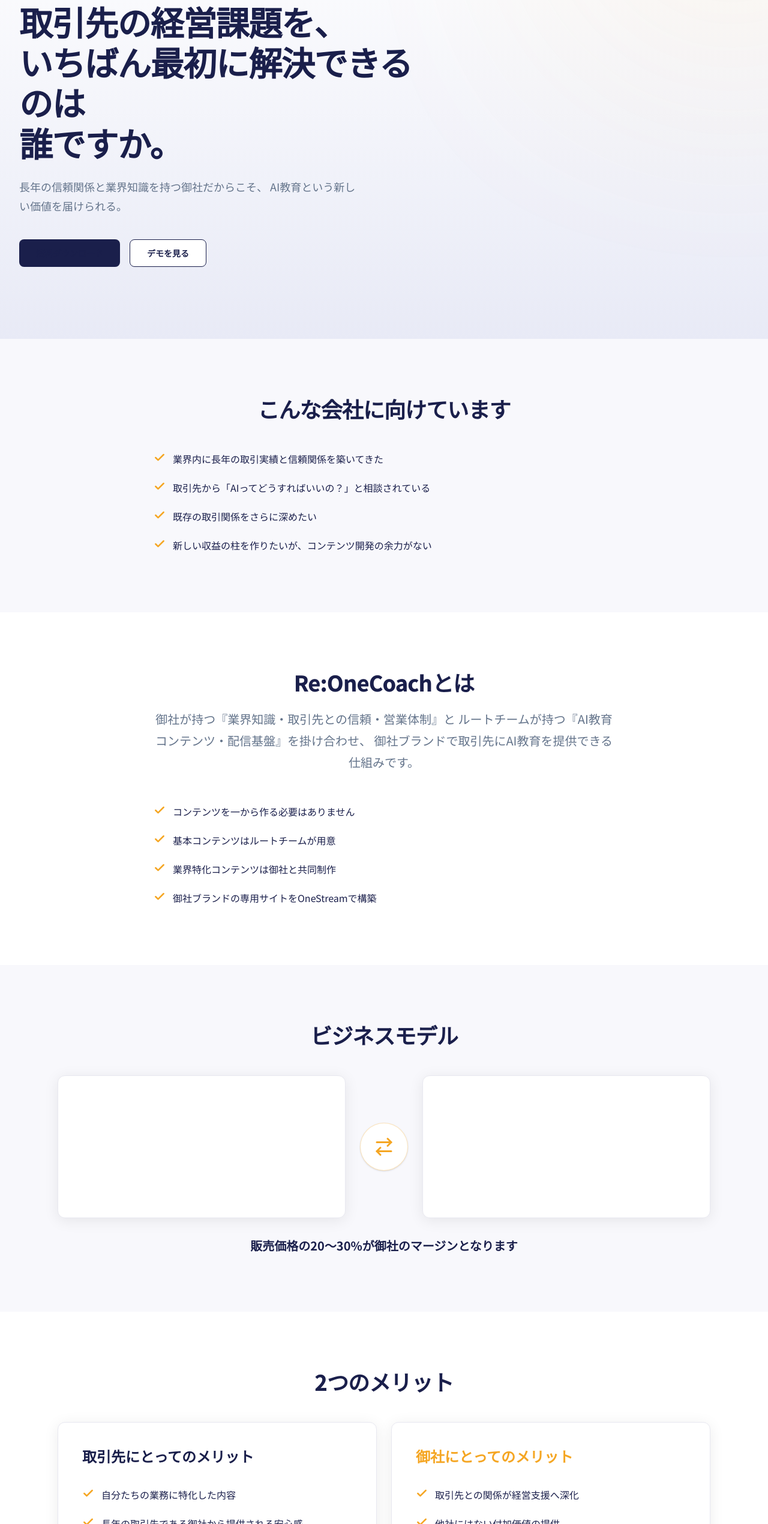
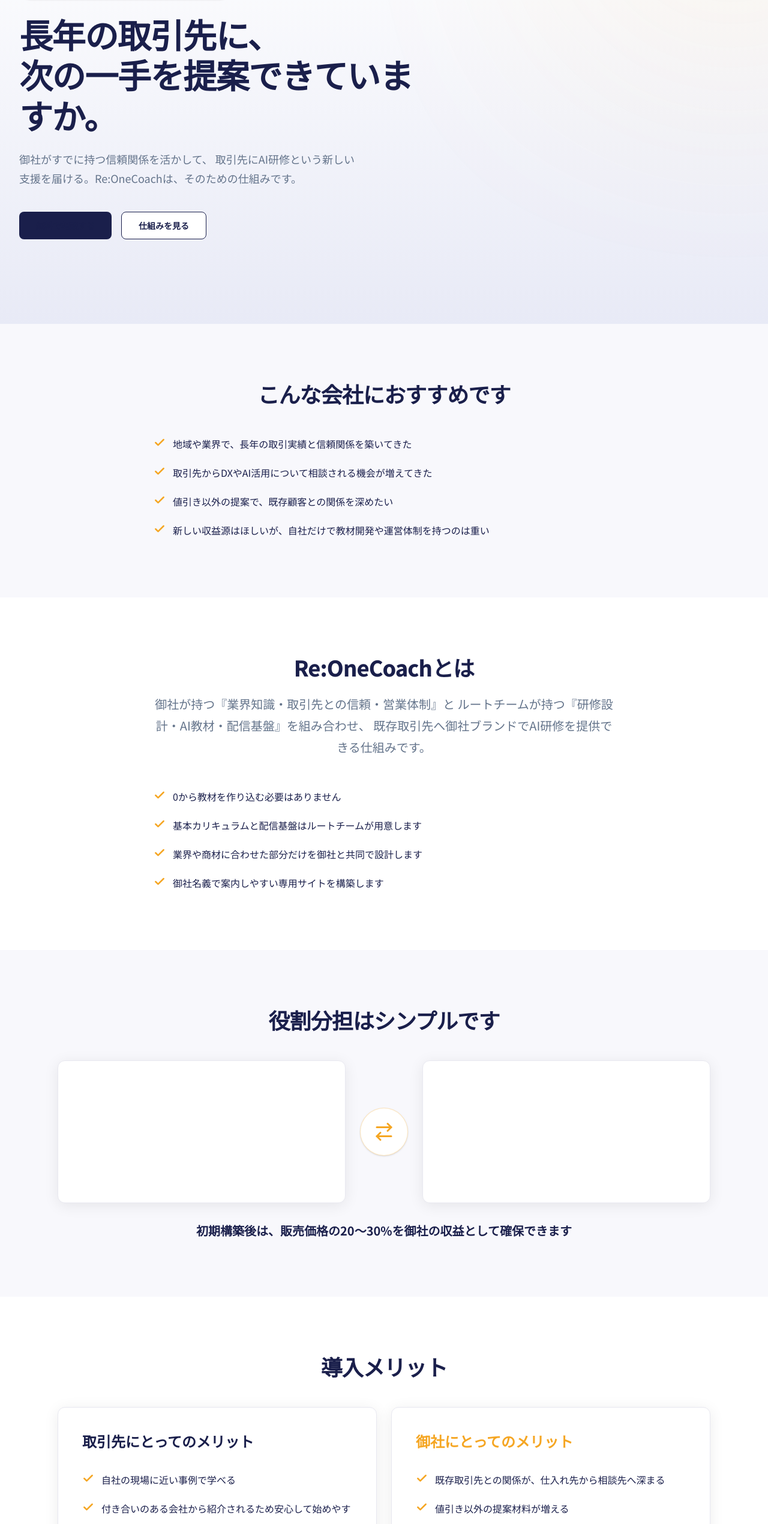
Before and after one commit to rootteamgit/ReOneCoach, a Next.js app: page / in a window 1280 px wide. Shown: the part 259-2800 px from the top of the page at 60% size. Built offline with nearby package versions, Linux system fonts and the light colour scheme.

Commit message:
fix: refine Re:OneCoach landing page copy

```diff
--- a/app/layout.tsx
+++ b/app/layout.tsx
@@ -18,7 +18,7 @@
 export const metadata: Metadata = {
   title: "Re:OneCoach | 株式会社ルートチーム",
   description:
-    "取引先との信頼関係を、AI教育という新しい価値に変えるパートナーシップサービス Re:OneCoach の紹介ページです。",
+    "既存取引先へのAI研修提供を、御社ブランドで始められるパートナーサービス Re:OneCoach の紹介ページです。",
 };
 
 export default function RootLayout({
--- a/app/page.tsx
+++ b/app/page.tsx
@@ -12,48 +12,48 @@
 
 const navLinks = [
   { href: "#about", label: "Re:OneCoachとは" },
-  { href: "#business-model", label: "ビジネスモデル" },
+  { href: "#business-model", label: "仕組み" },
   { href: "#pricing", label: "料金" },
   { href: "#company", label: "提供会社" },
 ];
 
 const targetCompanies = [
-  "業界内に長年の取引実績と信頼関係を築いてきた",
-  "取引先から「AIってどうすればいいの？」と相談されている",
-  "既存の取引関係をさらに深めたい",
-  "新しい収益の柱を作りたいが、コンテンツ開発の余力がない",
+  "地域や業界で、長年の取引実績と信頼関係を築いてきた",
+  "取引先からDXやAI活用について相談される機会が増えてきた",
+  "値引き以外の提案で、既存顧客との関係を深めたい",
+  "新しい収益源はほしいが、自社だけで教材開発や運営体制を持つのは重い",
 ];
 
 const aboutPoints = [
-  "コンテンツを一から作る必要はありません",
-  "基本コンテンツはルートチームが用意",
-  "業界特化コンテンツは御社と共同制作",
-  "御社ブランドの専用サイトをOneStreamで構築",
+  "0から教材を作り込む必要はありません",
+  "基本カリキュラムと配信基盤はルートチームが用意します",
+  "業界や商材に合わせた部分だけを御社と共同で設計します",
+  "御社名義で案内しやすい専用サイトを構築します",
 ];
 
 const partnerBenefits = [
-  "自分たちの業務に特化した内容",
-  "長年の取引先である御社から提供される安心感",
-  "人材開発支援助成金で実質負担を最大75%削減",
-  "動画視聴から実践支援まで段階的に学べる",
+  "自社の現場に近い事例で学べる",
+  "付き合いのある会社から紹介されるため安心して始めやすい",
+  "助成金活用も含めて導入負担を抑えやすい",
+  "動画視聴だけで終わらず、実務への落とし込みまで支援を受けられる",
 ];
 
 const companyBenefits = [
-  "取引先との関係が経営支援へ深化",
-  "他社にはない付加価値の提供",
-  "月額課金によるストック型の新収益",
-  "本業との相乗効果",
+  "既存取引先との関係が、仕入れ先から相談先へ深まる",
+  "値引き以外の提案材料が増える",
+  "継続課金による新しい収益源を持てる",
+  "本業の営業や提案活動とも自然につながる",
 ];
 
 const flowSteps = [
   "ヒアリング",
-  "御社への導入",
-  "業界特化コンテンツ共同制作",
-  "取引先への展開",
-  "継続改善",
+  "御社向け設計",
+  "業界向け教材の共同制作",
+  "取引先への案内開始",
+  "運用改善",
 ];
 
-const stats = ["1,300社以上", "J-StarX選出", "マージン20〜30%"];
+const stats = ["1,300社以上", "導入設計から伴走", "マージン20〜30%"];
 
 const primaryButton =
   "inline-flex items-center justify-center rounded-lg bg-[var(--navy)] px-7 py-3 text-sm font-bold text-white transition hover:bg-[var(--navy-hover)]";
@@ -138,11 +138,11 @@
           </nav>
 
           <div className="hidden items-center gap-3 md:flex">
-            <a href="#" className={secondaryButton}>
-              資料ダウンロード
+            <a href="#business-model" className={secondaryButton}>
+              仕組みを見る
             </a>
-            <a href="#" className={primaryButton}>
-              デモを見る
+            <a href={contactHref} className={primaryButton}>
+              無料で相談する
             </a>
           </div>
 
@@ -171,11 +171,15 @@
                 </a>
               ))}
               <div className="flex flex-col gap-3 pt-2">
-                <a href="#" className={secondaryButton} onClick={() => setMenuOpen(false)}>
-                  資料ダウンロード
+                <a
+                  href="#business-model"
+                  className={secondaryButton}
+                  onClick={() => setMenuOpen(false)}
+                >
+                  仕組みを見る
                 </a>
-                <a href="#" className={primaryButton} onClick={() => setMenuOpen(false)}>
-                  デモを見る
+                <a href={contactHref} className={primaryButton} onClick={() => setMenuOpen(false)}>
+                  無料で相談する
                 </a>
               </div>
             </div>
@@ -192,21 +196,21 @@
           <div className="fade-section max-w-2xl">
             <div className="mb-6 inline-flex rounded-full border border-[rgba(245,166,35,0.28)] bg-white/80 px-4 py-2 text-sm font-semibold text-[var(--navy)] shadow-sm">
               <span className="text-[var(--gold)]">Re:</span>
-              <span>OneCoach パートナープログラム</span>
+              <span>OneCoach 既存顧客向けAI研修パートナー制度</span>
             </div>
             <h1 className="whitespace-pre-line text-[2.5rem] leading-[1.2] font-extrabold tracking-tight text-[var(--navy)] sm:text-[3.5rem]">
-              {"取引先の経営課題を、\nいちばん最初に解決できるのは\n誰ですか。"}
+              {"長年の取引先に、\n次の一手を提案できていますか。"}
             </h1>
             <p className="mt-6 max-w-xl text-lg leading-8 text-[var(--muted-foreground)]">
-              長年の信頼関係と業界知識を持つ御社だからこそ、
-              AI教育という新しい価値を届けられる。
+              御社がすでに持つ信頼関係を活かして、
+              取引先にAI研修という新しい支援を届ける。Re:OneCoachは、そのための仕組みです。
             </p>
             <div className="mt-10 flex flex-col gap-4 sm:flex-row">
-              <a href="#" className={primaryButton}>
-                資料ダウンロード
+              <a href={contactHref} className={primaryButton}>
+                無料で相談する
               </a>
-              <a href="#" className={secondaryButton}>
-                デモを見る
+              <a href="#business-model" className={secondaryButton}>
+                仕組みを見る
               </a>
             </div>
           </div>
@@ -217,7 +221,7 @@
         <div className="mx-auto max-w-4xl px-5 sm:px-6 lg:px-8">
           <div className="fade-section">
             <h2 className="text-center text-3xl font-extrabold tracking-tight text-[var(--navy)] sm:text-4xl">
-              こんな会社に向けています
+              こんな会社におすすめです
             </h2>
             <div className="mx-auto mt-12 max-w-3xl">
               <CheckList items={targetCompanies} />
@@ -234,8 +238,8 @@
             </h2>
             <p className="mx-auto mt-6 max-w-3xl text-lg leading-9 text-[var(--muted-foreground)] sm:text-xl">
               御社が持つ『業界知識・取引先との信頼・営業体制』と
-              ルートチームが持つ『AI教育コンテンツ・配信基盤』を掛け合わせ、
-              御社ブランドで取引先にAI教育を提供できる仕組みです。
+              ルートチームが持つ『研修設計・AI教材・配信基盤』を組み合わせ、
+              既存取引先へ御社ブランドでAI研修を提供できる仕組みです。
             </p>
             <div className="mx-auto mt-12 max-w-3xl text-left">
               <CheckList items={aboutPoints} />
@@ -248,7 +252,7 @@
         <div className="mx-auto max-w-6xl px-5 sm:px-6 lg:px-8">
           <div className="fade-section">
             <h2 className="text-center text-3xl font-extrabold tracking-tight text-[var(--navy)] sm:text-4xl">
-              ビジネスモデル
+              役割分担はシンプルです
             </h2>
             <div className="mt-12 grid gap-6 lg:grid-cols-[1fr_auto_1fr] lg:items-center">
               <div className={`${cardClass} bg-[var(--navy)] p-8 text-white`}>
@@ -258,7 +262,7 @@
                 <ul className="mt-6 space-y-4 text-lg leading-8">
                   <li>業界知識</li>
                   <li>取引先との信頼</li>
-                  <li>営業体制</li>
+                  <li>案内と営業</li>
                 </ul>
               </div>
 
@@ -273,14 +277,14 @@
                   ルートチーム
                 </p>
                 <ul className="mt-6 space-y-4 text-lg leading-8">
-                  <li>AI教育コンテンツ</li>
+                  <li>AI研修コンテンツ</li>
                   <li>配信基盤（OneStream）</li>
-                  <li>コンテンツ更新・品質管理</li>
+                  <li>更新運用と品質管理</li>
                 </ul>
               </div>
             </div>
             <p className="mt-8 text-center text-lg font-bold text-[var(--navy)] sm:text-xl">
-              販売価格の20〜30%が御社のマージンとなります
+              初期構築後は、販売価格の20〜30%を御社の収益として確保できます
             </p>
           </div>
         </div>
@@ -290,7 +294,7 @@
         <div className="mx-auto max-w-6xl px-5 sm:px-6 lg:px-8">
           <div className="fade-section">
             <h2 className="text-center text-3xl font-extrabold tracking-tight text-[var(--navy)] sm:text-4xl">
-              2つのメリット
+              導入メリット
             </h2>
             <div className="mt-12 grid gap-6 lg:grid-cols-2">
               <div className={`${cardClass} p-8 sm:p-10`}>
@@ -354,22 +358,22 @@
               </p>
               <p className="mt-5 text-4xl font-extrabold sm:text-5xl">300万円</p>
               <p className="mt-4 text-base leading-8 text-white/80 sm:text-lg">
-                コンテンツ制作・専用サイト構築・研修設計含む
+                専用サイト構築、基本教材の整備、販売開始準備を含みます
               </p>
             </div>
             <p className="mt-8 text-lg leading-8 text-[var(--muted-foreground)]">
-              取引先向けパッケージ料金　ASK
+              取引先向け提供価格　個別設計
               <br />
               <span className="text-base sm:text-lg">
-                （取引先の規模・業界・提供範囲により個別設計）
+                （対象業界、人数、支援範囲に応じて設計します）
               </span>
             </p>
             <p className="mt-8 text-xl font-bold text-[var(--navy)]">
-              まずは無料相談からはじめます。
+              まずは、御社の取引先にどれだけ相性があるかを無料でご相談ください。
             </p>
             <div className="mt-8">
               <a href={contactHref} className={primaryButton}>
-                パートナー契約の相談
+                無料で相談する
               </a>
             </div>
           </div>
@@ -383,7 +387,7 @@
               提供会社
             </h2>
             <p className="mt-8 max-w-4xl text-lg leading-9 text-white/82">
-              株式会社ルートチームは、AIを活用して自社SaaS『OneStream』を開発・運営し、1,300社以上に届けてきた実践企業です。代表・澤居宏紀は2025年に500 GlobalとJETROによるシリコンバレー長期滞在プログラム『J-StarX』に選出。Re:OneCoachは、御社と共に業界のAI活用を牽引するパートナーシップです。
+              株式会社ルートチームは、自社SaaS『OneStream』の開発・運営を通じて、1,300社以上への提供実績を持つ実践企業です。Re:OneCoachでは、教材設計から配信基盤、継続運用までを担い、御社が本業を崩さず取引先支援を始められる体制を整えます。
             </p>
             <div className="mt-10 grid gap-4 sm:grid-cols-3">
               {stats.map((stat) => (
@@ -405,29 +409,29 @@
         <div className="mx-auto max-w-5xl px-5 text-center sm:px-6 lg:px-8">
           <div className="fade-section rounded-[28px] border border-white/10 bg-white/6 px-6 py-12 shadow-[0_20px_60px_rgba(0,0,0,0.18)] backdrop-blur-sm sm:px-10">
             <h2 className="text-3xl font-extrabold tracking-tight sm:text-4xl">
-              まず、話を聞いてみる
+              まずは、相性を確認する
             </h2>
             <p className="mx-auto mt-5 max-w-3xl text-lg leading-8 text-white/78">
-              費用はかかりません。御社の取引先リストを一緒に見てみましょう。
+              費用はかかりません。御社の取引先構成や商流をもとに、どこに導入余地があるかを一緒に整理します。
             </p>
             <div className="mt-10 flex flex-col justify-center gap-4 sm:flex-row sm:flex-wrap">
               <a
-                href="#"
+                href="#business-model"
                 className="inline-flex items-center justify-center rounded-lg bg-white px-7 py-3 text-sm font-bold text-[var(--navy)] transition hover:bg-white/90"
               >
-                資料ダウンロード
+                仕組みを見る
               </a>
               <a
-                href="#"
+                href="#pricing"
                 className="inline-flex items-center justify-center rounded-lg bg-white px-7 py-3 text-sm font-bold text-[var(--navy)] transition hover:bg-white/90"
               >
-                デモを見る
+                料金を見る
               </a>
               <a
                 href={contactHref}
                 className="inline-flex items-center justify-center rounded-lg bg-white px-7 py-3 text-sm font-bold text-[var(--navy)] transition hover:bg-white/90"
               >
-                パートナー契約の相談
+                無料で相談する
               </a>
             </div>
           </div>
```
